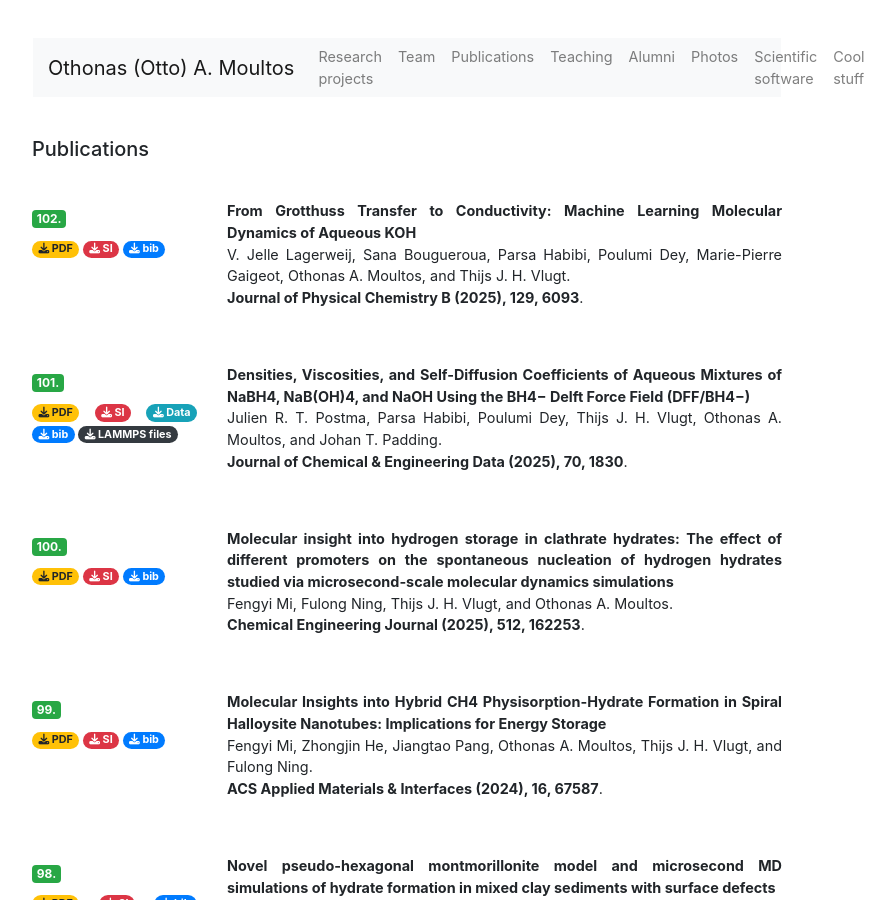
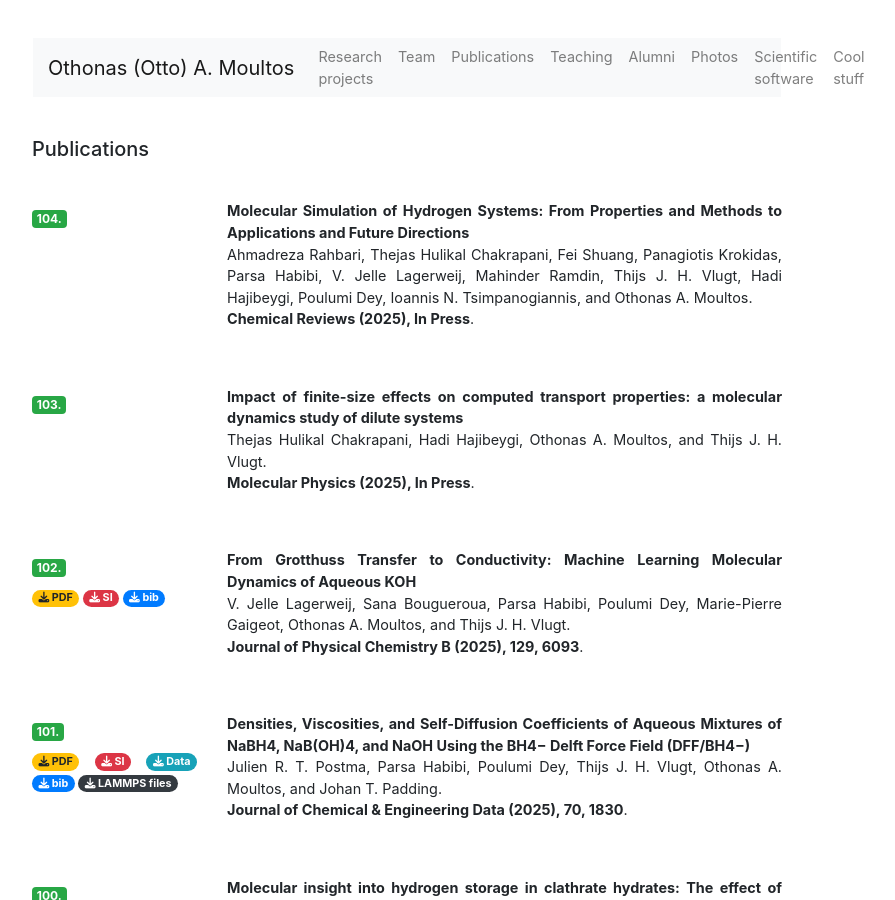
Before and after one commit to omoultosEthTuDelft/web, a Jekyll site: the page built from publications/index.md, in a window 1280 px wide and 900 px high. Shown: the whole window, without its empty margins (233-1128 px from the left). Built offline with Jekyll 4.4.1, drawn with Linux system fonts in a browser that asks for light colours; nearby versions of some CDN libraries.

Commit message:
newpapersinpress

```diff
--- a/publications/index.md
+++ b/publications/index.md
@@ -2,9 +2,24 @@
 layout: default
 title: "Publications"
 
-
 publications:
-
+  - { number: "104.",
+    title: "Molecular Simulation of Hydrogen Systems: From Properties and Methods to Applications and Future Directions",
+    authors: "Ahmadreza Rahbari, Thejas Hulikal Chakrapani, Fei Shuang, Panagiotis Krokidas, Parsa Habibi, V. Jelle Lagerweij, Mahinder Ramdin, Thijs J. H. Vlugt, Hadi Hajibeygi, Poulumi Dey, Ioannis N. Tsimpanogiannis, and Othonas A. Moultos",
+    venue: "Chemical Reviews (2025), In Press"
+    #,
+    # pdf: "assets/publications/102.Lagerweij_JPCB_2025_129_6093.pdf",
+    # bib: "assets/publications/bib/102.Lagerweij_JPCB_2025_129_6093.bib"
+    }
+  - { number: "103.",
+    title: "Impact of finite-size effects on computed transport properties: a molecular dynamics study of dilute systems",
+    authors: "Thejas Hulikal Chakrapani, Hadi Hajibeygi, Othonas A. Moultos, and Thijs J. H. Vlugt",
+    venue: "Molecular Physics (2025), In Press"
+    #,
+    # pdf: "assets/publications/102.Lagerweij_JPCB_2025_129_6093.pdf",
+    # SI: "assets/publications/SI/102.Lagerweij_JPCB_2025_129_6093_SI.pdf",
+    # bib: "assets/publications/bib/102.Lagerweij_JPCB_2025_129_6093.bib"
+    }
   - { number: "102.",
     title: "From Grotthuss Transfer to Conductivity: Machine Learning Molecular Dynamics of Aqueous KOH",
     authors: "V. Jelle Lagerweij, Sana Bougueroua, Parsa Habibi, Poulumi Dey, Marie-Pierre Gaigeot, Othonas A. Moultos, and Thijs J. H. Vlugt",
```
